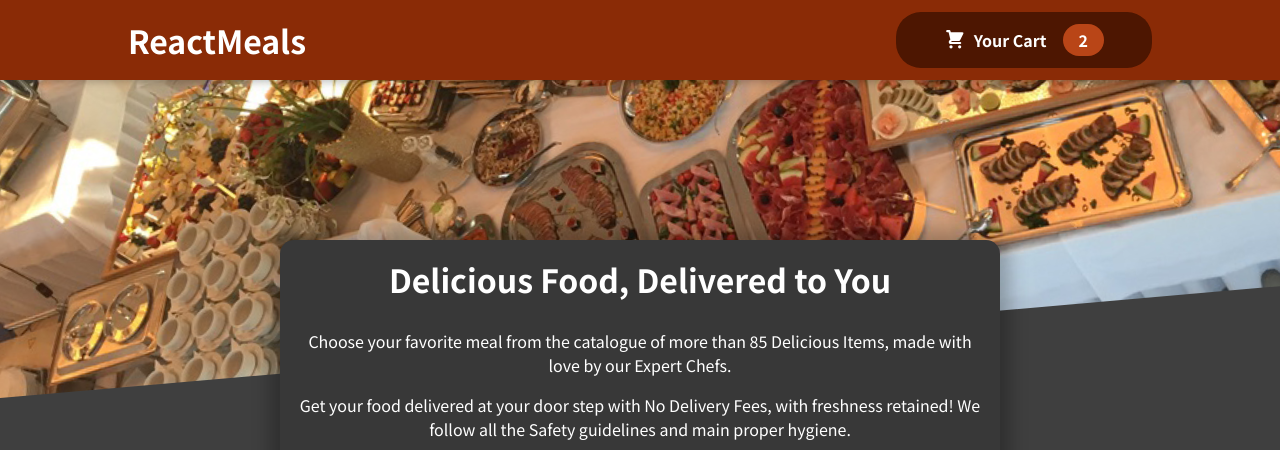
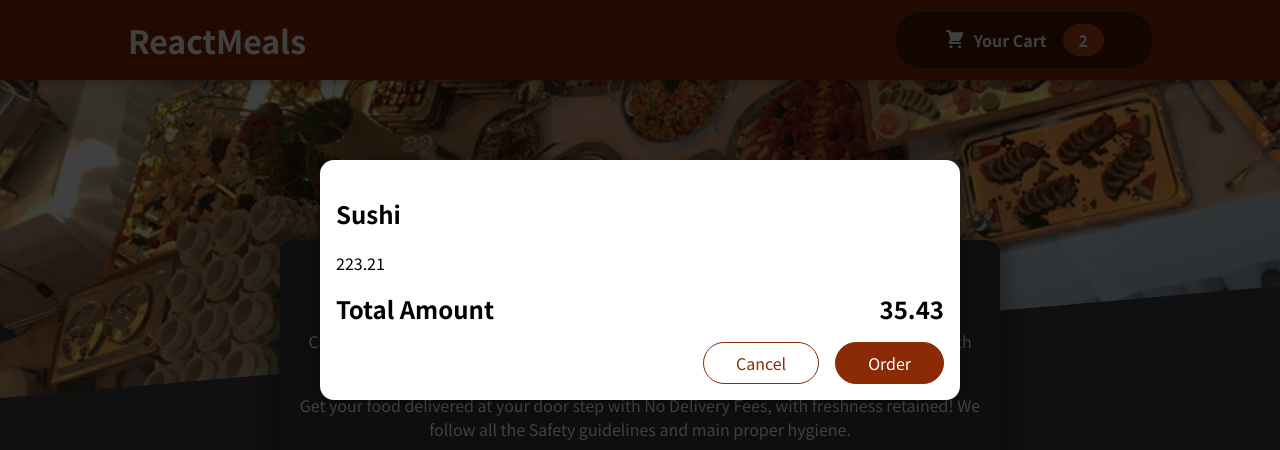
Before and after one commit to mitanshukr/fresh_meal_react_proj, a React (Create React App) app: page / in a window 1280 px wide. Shown: the top 450 px of the page. Built offline with nearby package versions, Linux system fonts and the light colour scheme.

Commit message:
Added Cart modal and included React Portal

```diff
--- a/public/index.html
+++ b/public/index.html
@@ -28,6 +28,7 @@
   </head>
   <body>
     <noscript>You need to enable JavaScript to run this app.</noscript>
+    <div id="popup"></div>
     <div id="root"></div>
     <!--
       This HTML file is a template.
--- a/src/App.js
+++ b/src/App.js
@@ -1,5 +1,6 @@
 import { Fragment } from "react";
 import "./App.css";
+import Cart from "./Components/Cart/Cart";
 
 import Header from "./Components/Layout/Header";
 import Meals from "./Components/Meals/Meals";
@@ -9,6 +10,7 @@
   return (
     <Fragment>
       <Header />
+      <Cart />
       <main>
         <PromoBanner />
         <Meals />
--- /dev/null
+++ b/src/Components/Cart/Cart.js
@@ -0,0 +1,39 @@
+import Modal from "../UI/Modal";
+import style from "./Cart.module.css";
+
+const Cart = (props) => {
+  const cartItems = [
+    {
+      id: "x1",
+      name: "Sushi",
+      amount: 2,
+      price: 23.21,
+    },
+  ];
+
+  return (
+    <Modal>
+      <div className={style["cart-items"]}>
+        {cartItems.map((item) => {
+          return (
+            <li key={item.id}>
+              <h2>{item.name}</h2>
+              <span>{item.amount}</span>
+              <span>{item.price}</span>
+            </li>
+          );
+        })}
+      </div>
+      <div className={style.total}>
+        <span>Total Amount</span>
+        <span>35.43</span>
+      </div>
+      <div className={style.actions}>
+        <button className={style["button--alt"]}>Cancel</button>
+        <button className={style["button"]}>Order</button>
+      </div>
+    </Modal>
+  );
+};
+
+export default Cart;
--- /dev/null
+++ b/src/Components/Cart/Cart.module.css
@@ -0,0 +1,46 @@
+.cart-items {
+  list-style: none;
+  margin: 0;
+  padding: 0;
+  max-height: 20rem;
+  overflow: auto;
+}
+
+.total {
+  display: flex;
+  justify-content: space-between;
+  align-items: center;
+  font-weight: bold;
+  font-size: 1.5rem;
+  margin: 1rem 0;
+}
+
+.actions {
+  text-align: right;
+}
+
+.actions button {
+  font: inherit;
+  cursor: pointer;
+  background-color: transparent;
+  border: 1px solid #8a2b06;
+  padding: 0.5rem 2rem;
+  border-radius: 25px;
+  margin-left: 1rem;
+}
+
+.actions button:hover,
+.actions button:active {
+  background-color: #5a1a01;
+  border-color: #5a1a01;
+  color: white;
+}
+
+.actions .button--alt {
+  color: #8a2b06;
+}
+
+.actions .button {
+  background-color: #8a2b06;
+  color: white;
+}
--- a/src/Components/Layout/Header.js
+++ b/src/Components/Layout/Header.js
@@ -2,7 +2,7 @@
 
 import style from "./Header.module.css";
 import mealsImage from "../../Assets/meals.jpg";
-import HeaderCartBtn from "./HeaderCartBtn";
+import HeaderCartBtn from "./HeaderCartBtn/HeaderCartBtn";
 
 const Header = (props) => {
   return (
--- /dev/null
+++ b/src/Components/UI/Modal.js
@@ -0,0 +1,22 @@
+import { Fragment } from "react";
+import ReactDOM from "react-dom";
+import style from "./Modal.module.css";
+
+const portalPopupElem = document.getElementById("popup");
+
+const Modal = (props) => {
+  return (
+    <Fragment>
+      {ReactDOM.createPortal(
+        <div className={style.backdrop}>&nbsp;</div>,
+        portalPopupElem
+      )}
+      {ReactDOM.createPortal(
+        <div className={style.modal}>{props.children}</div>,
+        portalPopupElem
+      )}
+    </Fragment>
+  );
+};
+
+export default Modal;
--- /dev/null
+++ b/src/Components/UI/Modal.module.css
@@ -0,0 +1,40 @@
+.backdrop {
+  position: fixed;
+  top: 0;
+  left: 0;
+  width: 100%;
+  height: 100vh;
+  z-index: 20;
+  background-color: rgba(0, 0, 0, 0.75);
+}
+
+.modal {
+  position: fixed;
+  top: 20vh;
+  left: 5%;
+  width: 90%;
+  background-color: white;
+  padding: 1rem;
+  border-radius: 14px;
+  box-shadow: 0 2px 8px rgba(0, 0, 0, 0.25);
+  z-index: 30;
+  animation: slide-down 300ms ease-out forwards;
+}
+
+@media (min-width: 768px) {
+  .modal {
+    width: 40rem;
+    left: calc(50% - 20rem);
+  }
+}
+
+@keyframes slide-down {
+  from {
+    opacity: 0;
+    transform: translateY(-3rem);
+  }
+  to {
+    opacity: 1;
+    transform: translateY(0);
+  }
+}
```
Also changed, not shown: src/Components/Layout/HeaderCartBtn/CartIcon.js (renamed from src/Components/Layout/CartIcon.js), src/Components/Layout/HeaderCartBtn/HeaderCartBtn.js (renamed from src/Components/Layout/HeaderCartBtn.js), src/Components/Layout/HeaderCartBtn/HeaderCartBtn.module.css (renamed from src/Components/Layout/HeaderCartBtn.module.css).
